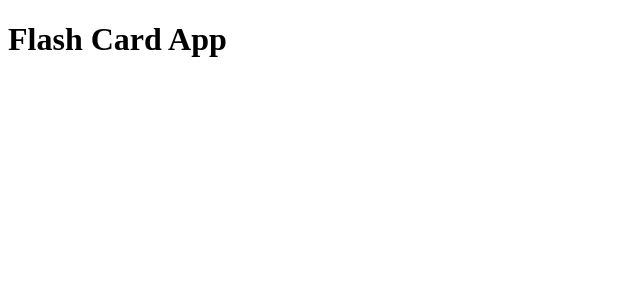
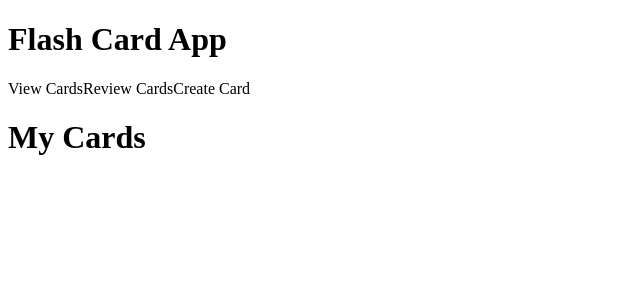
Before and after one commit to David-Lyu/react-flash-cards-pt, a React app: page / in a window 1280 px wide. Shown: the top 300 px of the page, without its empty margins (0-640 px from the left). Built offline with nearby package versions, Linux system fonts and the light colour scheme; the HTML template or start-up script is replaced by a standard one.

Commit message:
finished ft 1 to view cards

```diff
--- a/src/components/app.jsx
+++ b/src/components/app.jsx
@@ -1,7 +1,45 @@
-import React from "react";
+import React from 'react';
+import ViewCards from './view-cards';
+import CreateCard from './create-card';
+import ReviewCards from './review-cards';
+import Nav from './nav';
 
 export default class App extends React.Component {
-  render(){
-    return <h1 className="text-center">Flash Card App</h1>
+  constructor(props) {
+    super(props);
+    this.state = {
+      view: 'view-cards'
+    };
+    this.setView = this.setView.bind(this);
+    this.getView = this.getView.bind(this);
+  }
+
+  setView(view) {
+    this.setState({ view });
+  }
+
+  getView() {
+    switch (this.state.view) {
+      case 'create-card':
+        return <CreateCard />;
+      case 'review-cards':
+        return <ReviewCards />;
+      case 'view-cards':
+        return <ViewCards />;
+      default:
+        return null;
+    }
+  }
+
+  render() {
+    return (
+      <>
+        <h1 className="text-center">Flash Card App</h1>
+        <div className="nav-headers">
+          <Nav setView={this.setView} />
+          {this.getView()}
+        </div>
+      </>
+    );
   }
 }
--- /dev/null
+++ b/src/components/create-card.jsx
@@ -0,0 +1,7 @@
+import React from 'react';
+
+export default class CreateCard extends React.Component {
+  render() {
+    return <h1 className="text-center">Create New Card</h1>;
+  }
+}
--- /dev/null
+++ b/src/components/nav.jsx
@@ -0,0 +1,36 @@
+import React from 'react';
+
+export default class Nav extends React.Component {
+  constructor(props) {
+    super(props);
+    this.handleClick = this.handleClick.bind(this);
+    this.state = {
+      classes: 'nav-link',
+      active: ['active', '', '']
+    };
+  }
+
+  handleClick(e) {
+    const setView = this.props.setView;
+    setView(e.target.getAttribute('view'));
+    const newActive = this.state.active.map((isActive, index) => {
+      if (e.currentTarget.children[index].getAttribute('view') === e.target.getAttribute('view')) {
+        return 'active';
+      } else {
+        return '';
+      }
+    });
+
+    this.setState({ active: newActive });
+  }
+
+  render() {
+    return (
+      <nav onClick={this.handleClick} className="nav nav-pills justify-content-end">
+        <a view="view-cards" className={'nav-link ' + this.state.active[0]}>View Cards</a>
+        <a view="review-cards" className={'nav-link ' + this.state.active[1]}>Review Cards</a>
+        <a view="create-card" className={'nav-link ' + this.state.active[2]}>Create Card</a>
+      </nav>
+    );
+  }
+}
--- /dev/null
+++ b/src/components/review-cards.jsx
@@ -0,0 +1,7 @@
+import React from 'react';
+
+export default class ReviewCards extends React.Component {
+  render() {
+    return <h1 className="text-center">Review Cards</h1>;
+  }
+}
--- /dev/null
+++ b/src/components/view-cards.jsx
@@ -0,0 +1,7 @@
+import React from 'react';
+
+export default class ViewCards extends React.Component {
+  render() {
+    return <h1 className="text-center">My Cards</h1>;
+  }
+}
--- a/webpack.config.js
+++ b/webpack.config.js
@@ -25,4 +25,4 @@ module.exports = {
     port: 3000,
     stats: 'minimal'
   }
-}
+};
```
Also changed, not shown: src/index.jsx (+5 -5 lines).
